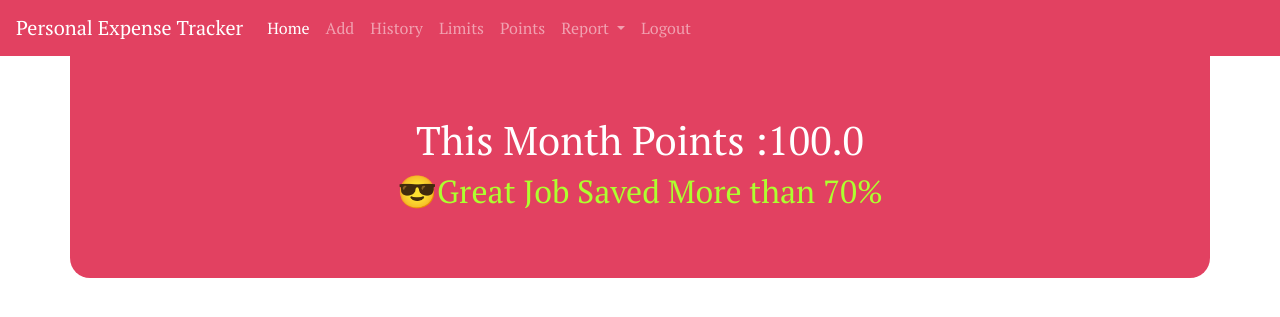
After one commit to IBM-EPBL/IBM-Project-11478-1659330364, a Flask app: page /reward in a window 1280 px wide. The commit adds this page. Shown: the top 317 px of the page. Run offline with Flask 2, Linux system fonts and the light colour scheme; the visitor is signed in with stand-in values (Sample User, id 1); data that the repository does not hold is empty; some libraries are stand-ins or nearby versions.

Commit message:
Points system updated

```diff
--- a/Final Deliverables/app.py
+++ b/Final Deliverables/app.py
@@ -129,7 +129,20 @@ def addexpense():
     time = request.form["time"]
 
     sql = "INSERT INTO EXPENSES(USERID,DATE,EXPENSENAME,AMOUNT,PAYMENTMODE,CATEGORY,TIME) VALUES(?,?,?,?,?,?,?)"
+    creditpoint = (int(amount)/10000)*100
+    # sql2 = "INSERT INTO CREDITS(USERID,CREDIT) VALUES(?,?)"
+    # sql3 = "SELECT CREDIT FROM CREDITS WHERE USERID=?"
     stmt = ibm_db.prepare(conn, sql)
+    # stmt2 = ibm_db.prepare(conn, sql2)
+    # stmt3 = ibm_db.prepare(conn, sql3)
+    # ibm_db.bind_param(stmt3,1,session["id"])
+    # ibm_db.execute(stmt3)
+    # fetchedamount = ibm_db.fetch_tuple(stmt3)
+    # point = 0
+    # for i in fetchedamount:
+    #     point = point + i
+    # creditpoint = point+creditpoint
+    # print(creditpoint)
     ibm_db.bind_param(stmt, 1, session["id"])
     ibm_db.bind_param(stmt, 2, date)
     ibm_db.bind_param(stmt, 3, expensename)
@@ -137,11 +150,12 @@ def addexpense():
     ibm_db.bind_param(stmt, 5, paymode)
     ibm_db.bind_param(stmt, 6, category)
     ibm_db.bind_param(stmt, 7, time)
+    # ibm_db.bind_param(stmt2,1,session["id"])
+    # ibm_db.bind_param(stmt2,2,creditpoint)
     ibm_db.execute(stmt)
-
+    # ibm_db.execute(stmt2)
     print(date + " " + expensename + " " +
           amount + " " + paymode + " " + category)
-
     sql1 = "SELECT * FROM EXPENSES WHERE USERID=? AND MONTH(date)=MONTH(DATE(NOW()))"
     stmt1 = ibm_db.prepare(conn, sql1)
     ibm_db.bind_param(stmt1, 1, session["id"])
@@ -184,8 +198,26 @@ def sendEmail(reciver):
     response = sg.client.mail.send.post(request_body=mail_json)
     print(response.status_code)
     print(response.headers)
-
-
+@app.route("/reward")
+def reward():
+    sql = "SELECT AMOUNT FROM EXPENSES WHERE USERID=? AND MONTH(date)=MONTH(DATE(NOW()))"
+    stmt = ibm_db.prepare(conn, sql)
+    ibm_db.bind_param(stmt, 1, session["id"])
+    ibm_db.execute(stmt)
+    fetchedamount = ibm_db.fetch_tuple(stmt)
+    point = 0
+    for i in fetchedamount:
+        point = point + i
+    sql1 = "SELECT EXPLIMIT FROM LIMITS WHERE USERID=?"
+    stmt1 = ibm_db.prepare(conn, sql)
+    ibm_db.bind_param(stmt1, 1, session["id"])
+    limit = ibm_db.fetch_tuple(stmt)
+    for i in limit:
+        print(i)
+        limit = i
+    creditpoint = (point/10000)*100
+    creditpoint = 100-creditpoint
+    return render_template("reward.html",point=creditpoint)
 @app.route("/display")
 def display():
     print(session["username"], session["id"])
@@ -461,7 +493,6 @@ def month():
         t_other=t_other,
     )
 
-
 @app.route("/year")
 def year():
 
--- a/Final Deliverables/templates/base.html
+++ b/Final Deliverables/templates/base.html
@@ -35,6 +35,9 @@
         <li class="nav-item">
           <a class="nav-link" href="/limit">Limits</a>
         </li>
+        <li class="nav-item">
+          <a class="nav-link" href="/reward">Points</a>
+        </li>
         <li class="nav-item dropdown">
           <a class="nav-link dropdown-toggle" href="#" id="navbarDropdown" role="button" data-toggle="dropdown" aria-haspopup="true" aria-expanded="false">
            Report
--- /dev/null
+++ b/Final Deliverables/templates/reward.html
@@ -0,0 +1,35 @@
+{% extends 'base.html' %}
+
+{% block body %}
+<style>
+    @import url('https://fonts.googleapis.com/css2?family=PT+Serif:wght@400;700&family=Poppins:wght@100;200;300;400;500;600;700;800;900&display=swap');
+    body{
+    font-family: 'Poppins', sans-serif;
+    font-family: 'PT Serif', serif;
+    }
+    h1{
+        text-align: center;
+        color: white;
+    }
+    .container{
+        margin:auto;
+        border-bottom-left-radius:20px;
+        border-bottom-right-radius:20px;
+        background-color: rgba(220, 20, 60, 0.809);
+        padding: 60px;
+    }
+</style>
+<body>
+    <div class="container">
+    <h1>This Month Points :<span>{{point}}</span></h1>
+    {% if point >= 70 %}
+    <h2 style="color:greenyellow;text-align: center;">😎Great Job Saved More than 70%</h2>
+    {% elif point <= 70 and point >= 40 %}
+    <h2 style="color:orange;text-align: center;">😀Fine Job Saved More than 40%</h2>
+    {%else%}
+    <h2 style="color:red;text-align: center;">☹️Have to do better Savings is less than 40%</h2>
+    {% endif %}
+    </div>
+</body>
+</html>
+{% endblock %}
```
